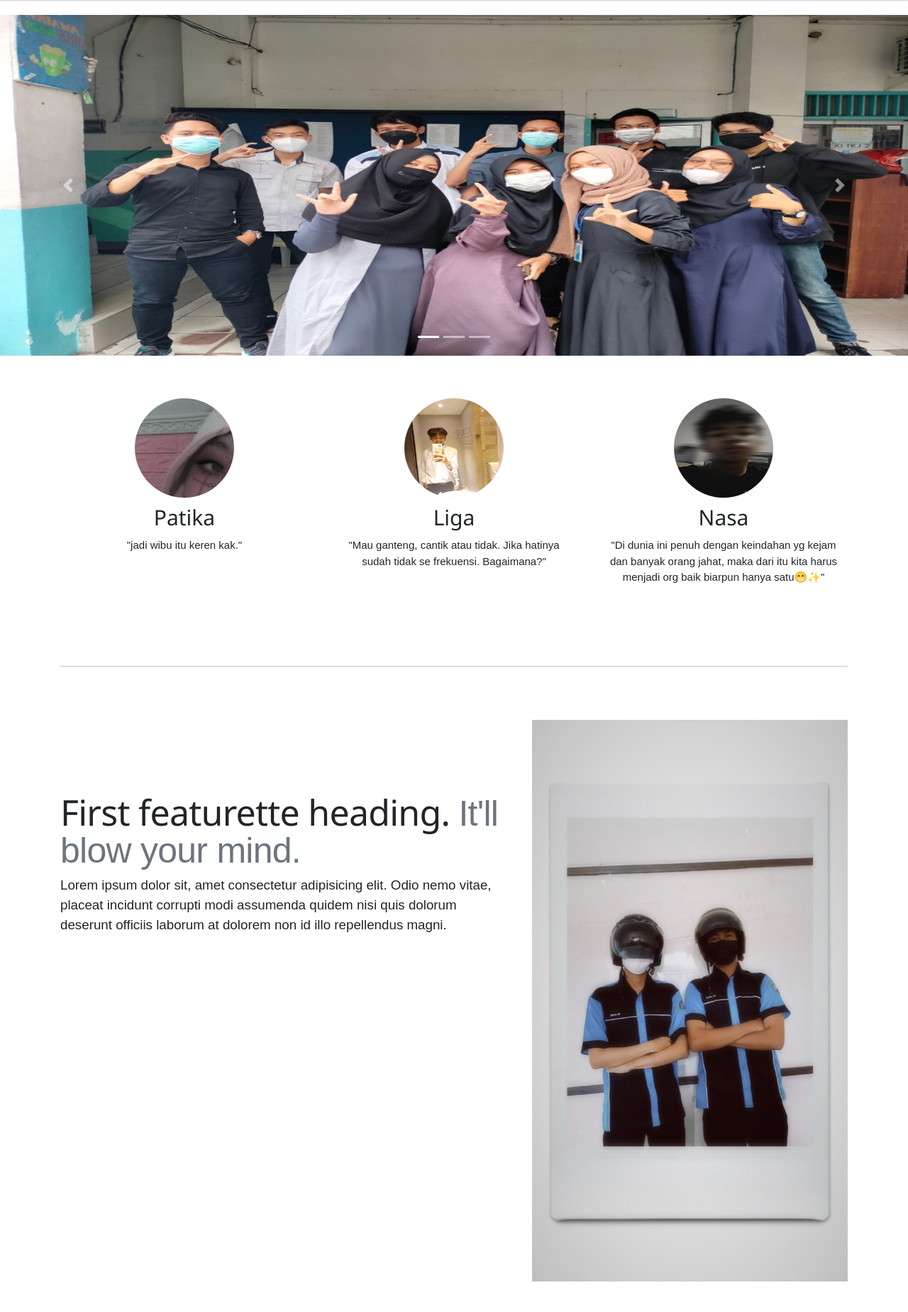
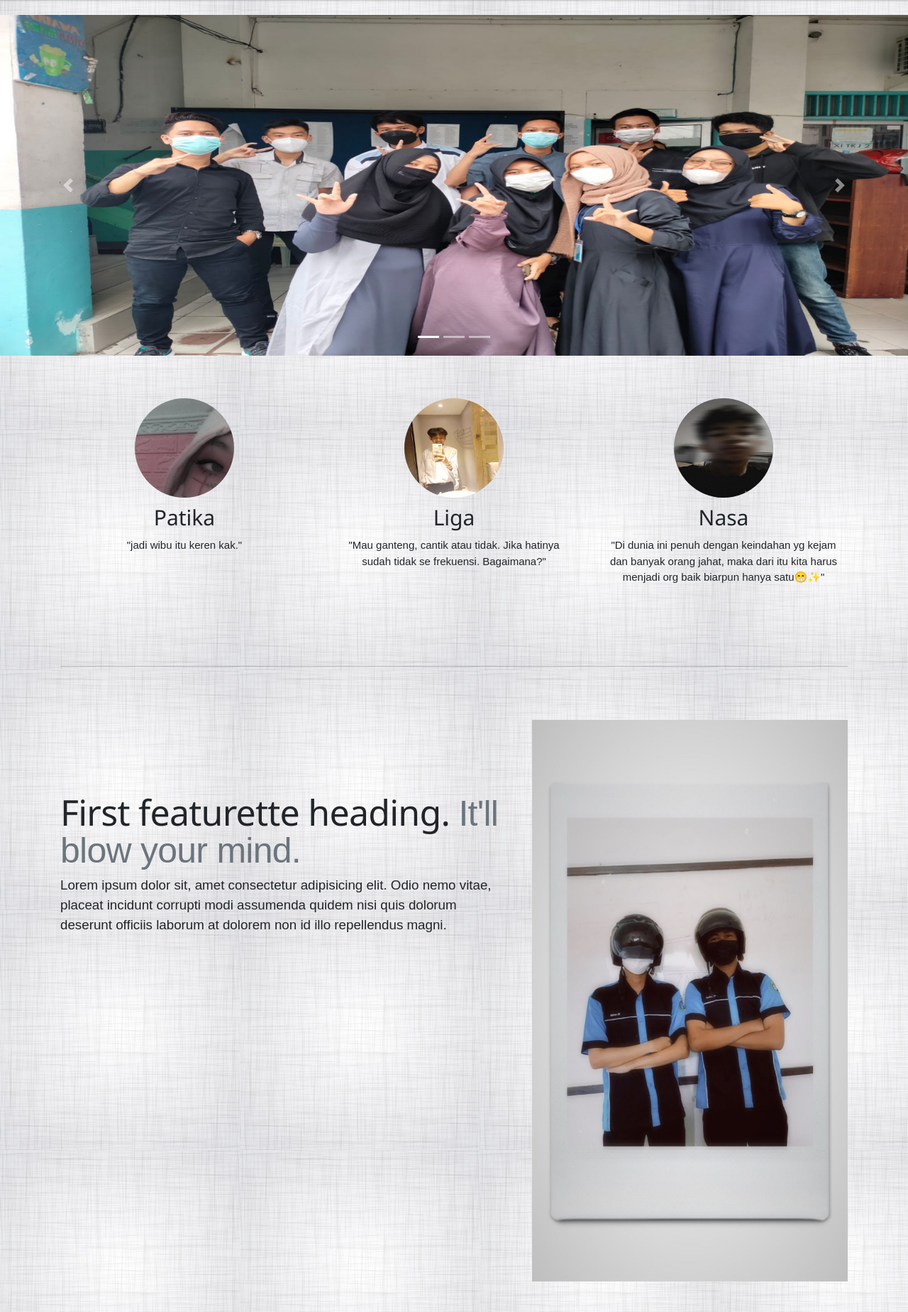
Before and after one commit to HasbianNur/HasbianNur.github.io, a PHP site: page / in a window 1280 px wide. Shown: the part 70-1918 px from the top of the page at 71% size. Run offline with PHP 8.4, Linux system fonts and the light colour scheme.

Commit message:
[Test Lagi]

```diff
--- a/css/index.css
+++ b/css/index.css
@@ -7,7 +7,7 @@
 }
 
 body {
-  background-color: white;
+  background-image: url(../img/pattern.jpg);
   min-height: 100vh;
   width: 100%;
 }
```
